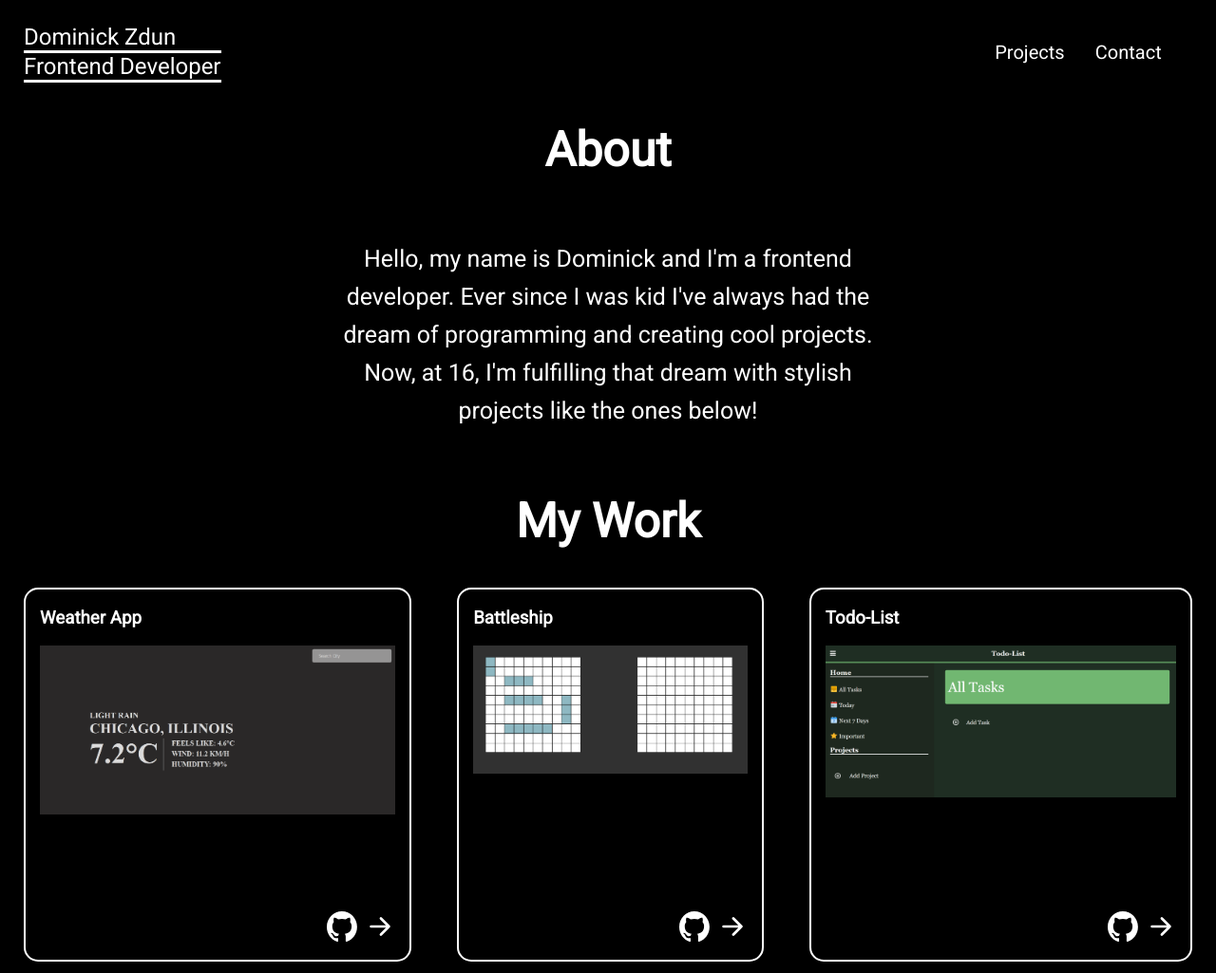
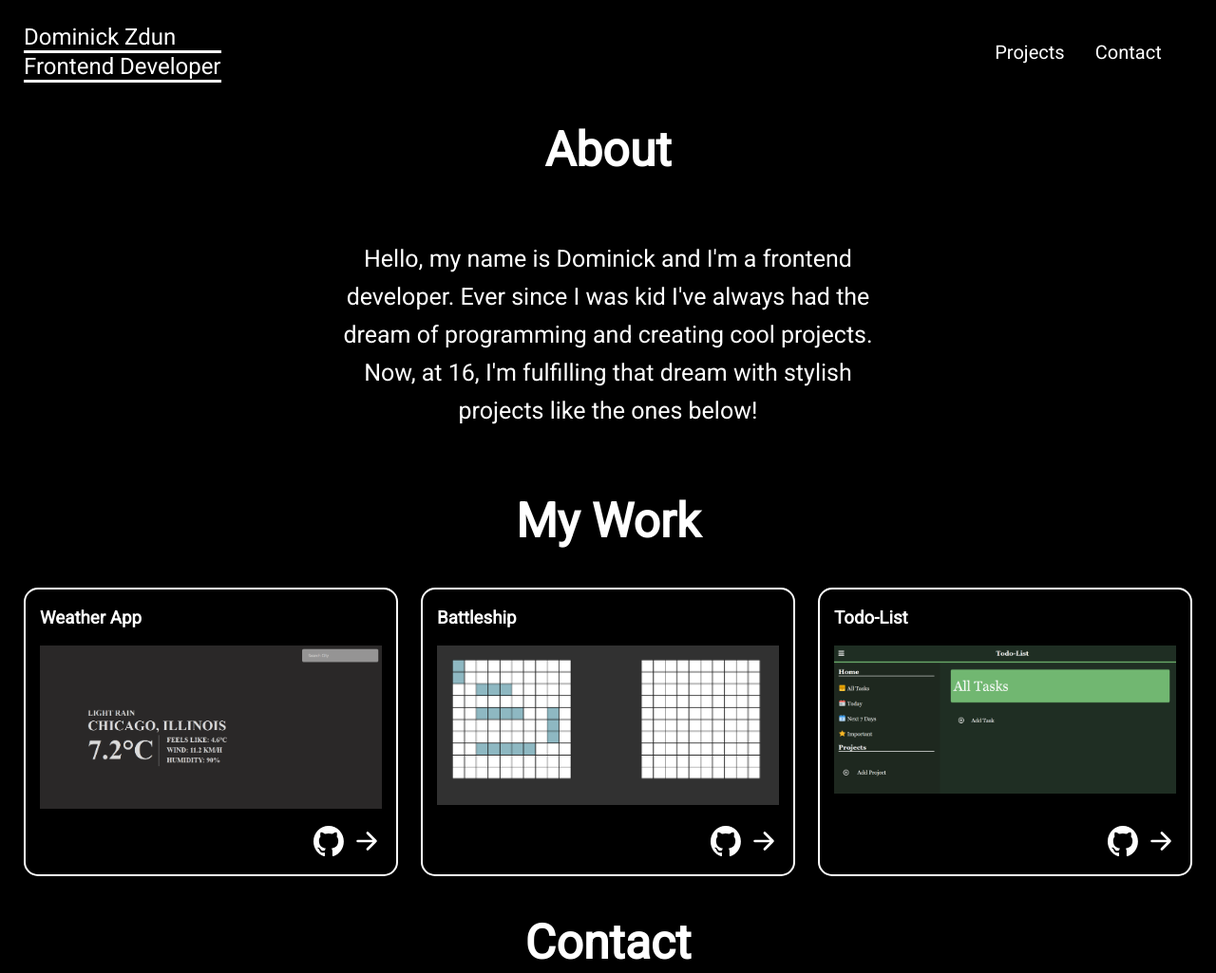
Before and after one commit to emthaa/Homepage, a plain HTML site: page index.html in a window 1280 px wide. Shown: the top 1025 px of the page at 95% size. Drawn offline with Linux system fonts and the light colour scheme.

Commit message:
fixed desktop image scaling

```diff
--- a/style.css
+++ b/style.css
@@ -48,7 +48,6 @@ header{
 }
 
 .project > img{
-
     height: 100%;
     width: 100%;
 }
@@ -58,6 +57,9 @@ header{
     align-items: center;
     justify-content: space-evenly;
     width: 100%;
+
+    align-items: stretch; /* This will make the children stretch to fill the container */
+
 
 }
 
@@ -186,8 +188,10 @@ article{
 
     }
 
+
+
     .project-wrapper{
-        gap: 48px;
+        gap: 24px;
     }
 
     .project >div > a > img{
@@ -202,8 +206,8 @@ article{
 
     .project{
         max-width: 500px;
-        min-height: 375px;
         position: relative;
+        flex: 1;
     }
 
     .project-links{
@@ -216,4 +220,9 @@ article{
        width: calc(100% - 30px);
     }
 
+
+    .project > img{
+        height: auto;
+        margin-bottom: 50px;
+    }
 }
```
